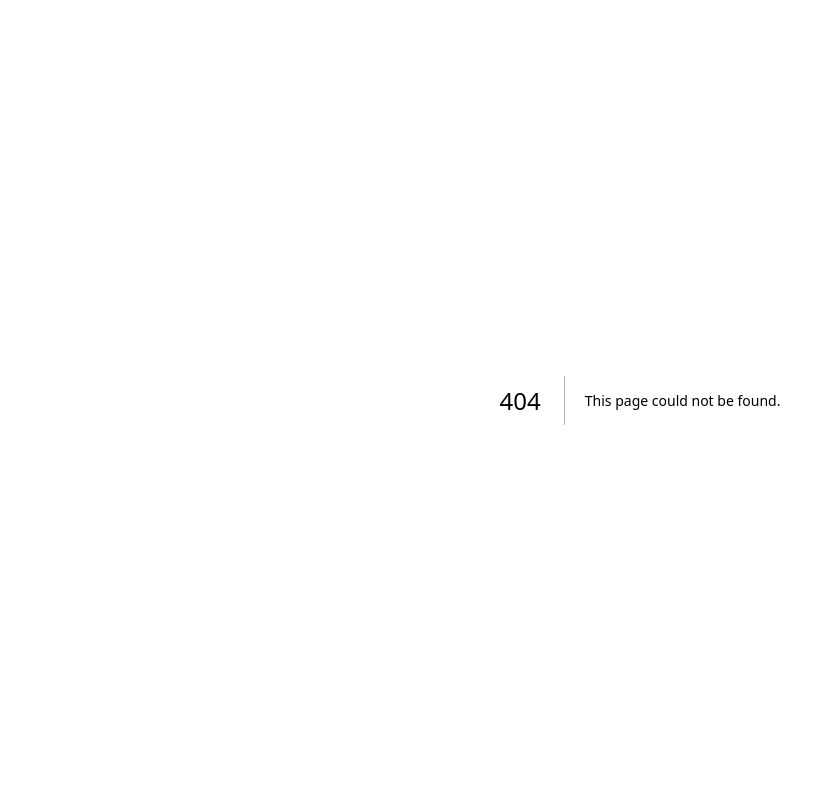
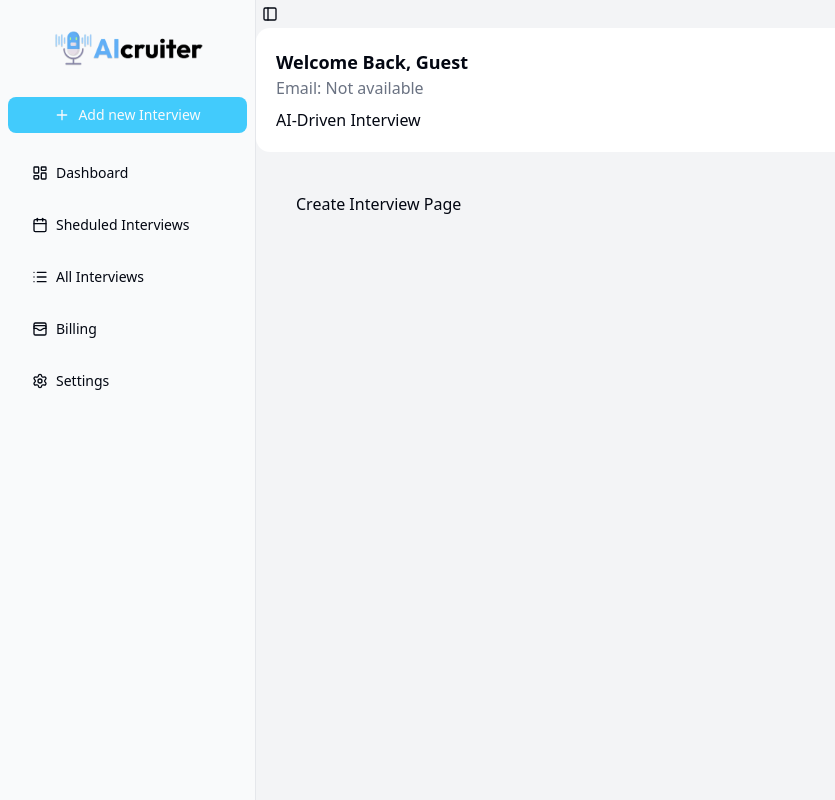
Before and after one commit to MariyaEfronY/ai-voice-inter, a Next.js app: page /dashboard/create-interview in a window 1280 px wide. Before the commit this address had no page. Shown: the whole page, without its empty margins (0-835 px from the left). Built offline with nearby package versions, Linux system fonts and the light colour scheme; no server answers.

Commit message:
first commit

```diff
--- /dev/null
+++ b/app/(main)/dashboard/create-interview/page.jsx
@@ -0,0 +1,11 @@
+import React from 'react'
+
+const CreateInterview = () => {
+  return (
+    <div>
+      <h1>Create Interview Page</h1>
+    </div>
+  )
+}
+
+export default CreateInterview
--- a/app/(main)/provider.js
+++ b/app/(main)/provider.js
@@ -3,6 +3,7 @@ import { SidebarProvider } from '@/components/ui/sidebar'
 import { AppSidebar } from './_components/AppSidebar'
 import { SidebarTrigger } from '@/components/ui/sidebar'
 import Provider from "@/app/Provider"
+import WelcomeContainer from './dashboard/_components/WelcomeContainer'
 
 
 const DashboardProvider = ({ children}) => {
@@ -14,6 +15,7 @@ const DashboardProvider = ({ children}) => {
       <AppSidebar />
       <div className=' w-full'>
         <SidebarTrigger />
+        <WelcomeContainer />
         {children}
         </div>
     </SidebarProvider>
```
